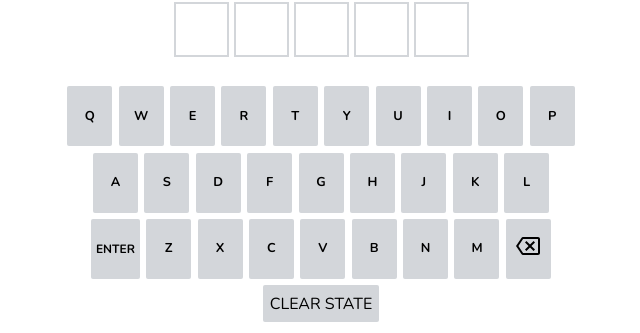
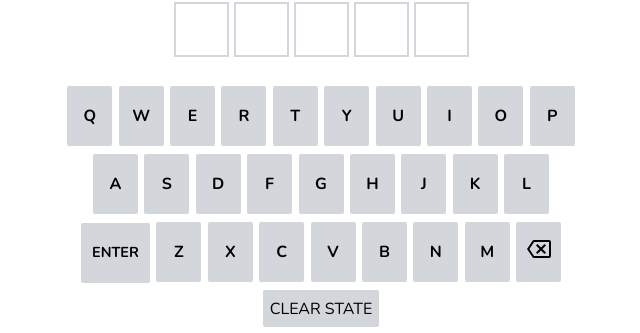
Before and after one commit to kpandit1/wordle-svelte, a Svelte app: page / in a window 1280 px wide. Shown: the part 376-709 px from the top of the page, without its empty margins (319-959 px from the left). Built offline with nearby package versions, Linux system fonts and the light colour scheme.

Commit message:
Font size improvements?

```diff
--- a/src/Keyboard.svelte
+++ b/src/Keyboard.svelte
@@ -170,7 +170,7 @@
   .row > button {
     touch-action: manipulation;
     /* padding: 0.7rem; */
-    font-size: 0.8rem;
+    font-size: 0.85rem;
     min-width: max-content;
     flex: 1;
     max-width: 45px;
@@ -181,8 +181,20 @@
     text-transform: uppercase;
   }
 
+  @media (min-width: 641px) {
+    .row > button {
+      font-size: 1rem;
+    }
+  }
+
   .row > button[data-key="Enter"] {
     font-size: 0.75rem;
+    padding: 0.7rem;
+  }
+  @media (min-width: 641px) {
+    .row > button[data-key="Enter"] {
+      font-size: 0.9rem;
+    }
   }
 
   .row > button[data-key="A"] {
```
